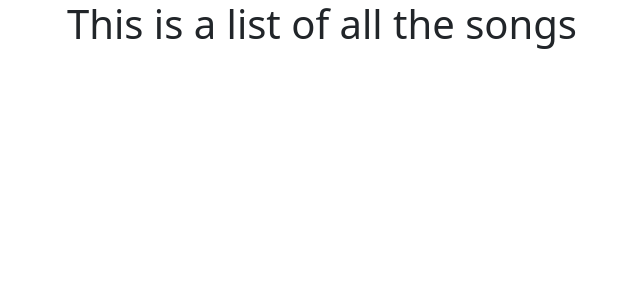
After one commit to HarrisonUdeh/Songcrud, a Django app: page /songs/ in a window 1280 px wide. The commit adds this page. Shown: the top 300 px of the page, without its empty margins (15-655 px from the left). Run offline with Django 4.2, Linux system fonts and the light colour scheme; data that the repository does not hold is empty.

Commit message:
Minor additions

```diff
--- a/songcrud/musicapp/templates/musicapp/list_Artistes.html
+++ b/songcrud/musicapp/templates/musicapp/list_Artistes.html
@@ -24,6 +24,10 @@
       </div>
     {% endfor %}
 </div>
+<div>
+  <br>
+  <a href={% url 'list' %}>songs</a>
+</div>
 <!-- </body>
 </html> -->
 
--- /dev/null
+++ b/songcrud/musicapp/templates/musicapp/list_songs.html
@@ -0,0 +1,13 @@
+{% extends './base.html' %}
+{% block content %}
+<div class="row">
+    <h1>This is a list of all the songs</h1>
+</div>
+<div class=" artist">
+    {% for song in songs%}
+        <div>
+            <a>{{song.title}}</a>
+        </div>
+    {% endfor %}
+</div>
+{% endblock%}
--- a/songcrud/musicapp/views.py
+++ b/songcrud/musicapp/views.py
@@ -16,5 +16,12 @@ def artist_detail_pages(request, primary_key):
     artists = Artiste.objects.get(primary_key = primary_key)
     context = {"artists": artists}
     return render(request, 'musicapp/artist_detail.html', context)
+
 def index2(request):
     return HttpResponse("Welcome to my music app")
+
+def songs_list(request):
+    songs = Song.objects.all()
+    context = {}
+    context = {"songs": songs}
+    return render(request, 'musicapp/list_songs.html', context)
--- a/songcrud/songcrud/urls.py
+++ b/songcrud/songcrud/urls.py
@@ -15,10 +15,11 @@ Including another URLconf
 """
 from django.contrib import admin
 from django.urls import path, include
-from musicapp.views import index, index2,artist_detail_pages
+from musicapp.views import index, index2,artist_detail_pages, songs_list
 urlpatterns = [
     path('admin/', admin.site.urls),
     path('musicapp/', include('musicapp.urls'), name="musicapp"),
     path('', index, name="homepage"),
-    path('<int:primary_key>/', artist_detail_pages,  name = "detail" )
+    path('<int:primary_key>/', artist_detail_pages,  name = "detail" ),
+    path('songs/', songs_list, name="list")
 ]
```
Also changed, not shown: songcrud/songcrud/settings.py (+9 -1 lines).
